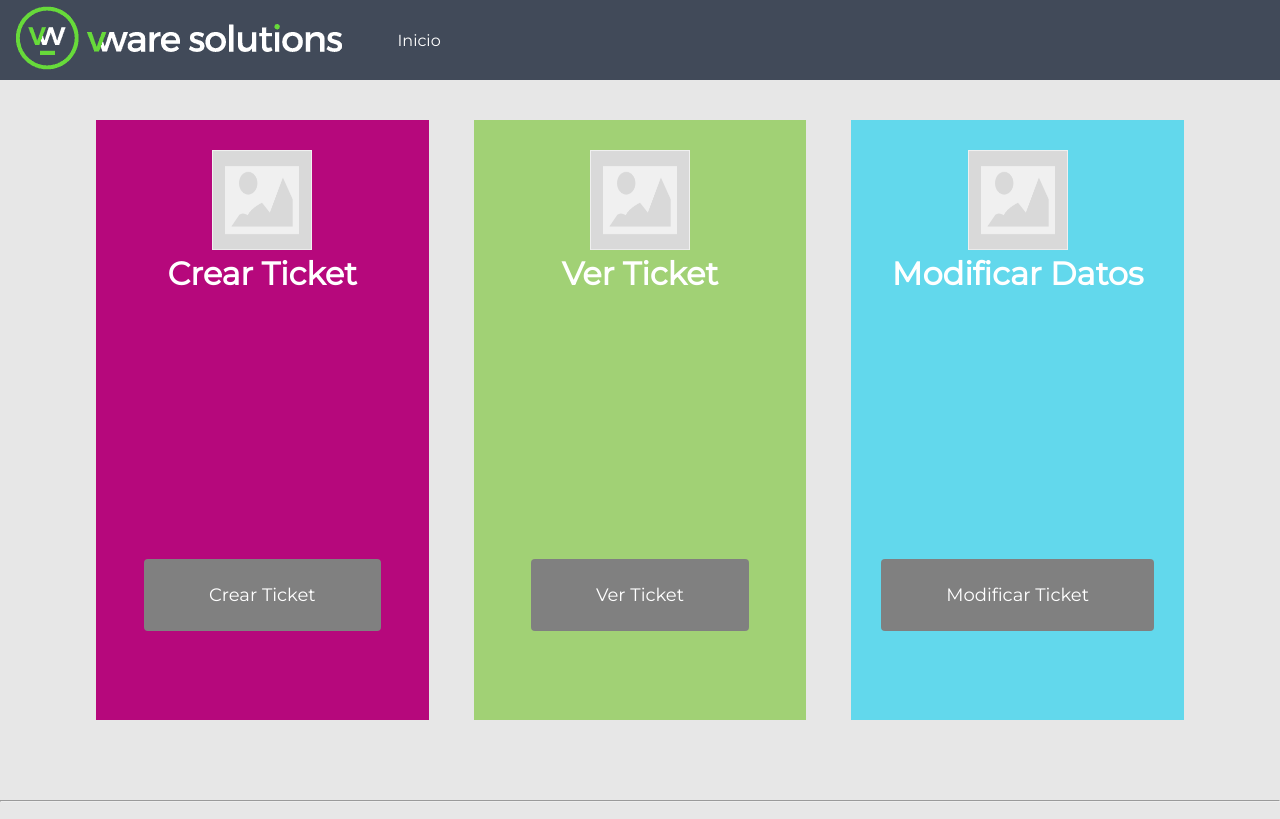
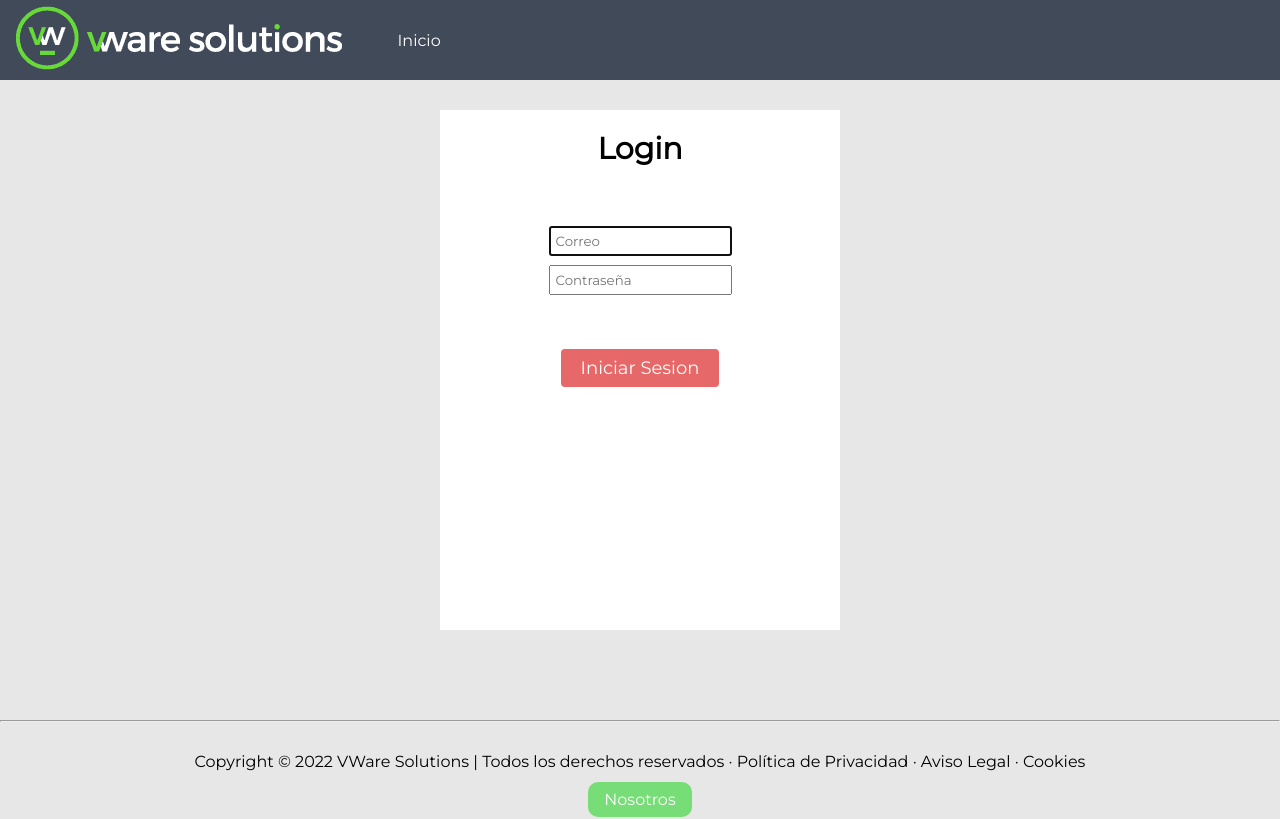
Before and after one commit to tonyekssj/Ticket-System-, a React (Create React App) app: page / in a window 1280 px wide. Shown: the top 819 px of the page. Built offline with nearby package versions, Linux system fonts and the light colour scheme.

Commit message:
Login
Route Login

```diff
--- a/src/routes/Rutas.jsx
+++ b/src/routes/Rutas.jsx
@@ -11,7 +11,7 @@
 export default function Rutas (){
     return(
     <Routes>
-        <Route path="/" element = {<Cliente/>}/>
+        <Route path="/" element = {<Login/>}/>
         <Route path="/nosotros" element = {<Nosotros/>}/>
         <Route path="/clienteCrear" element = {<ClienteCrear/>}/>
         <Route path="/clienteVer" element = {<ClienteVer/>}/>
```
